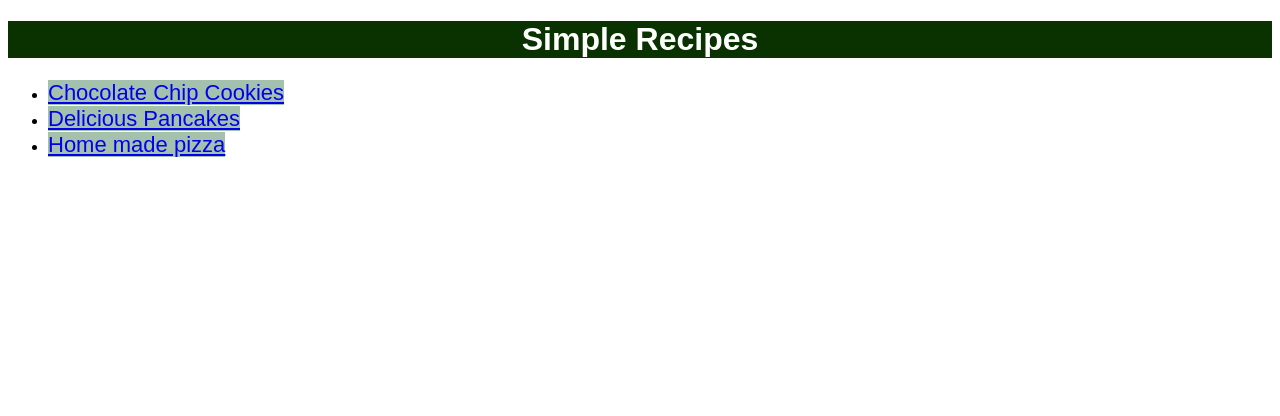
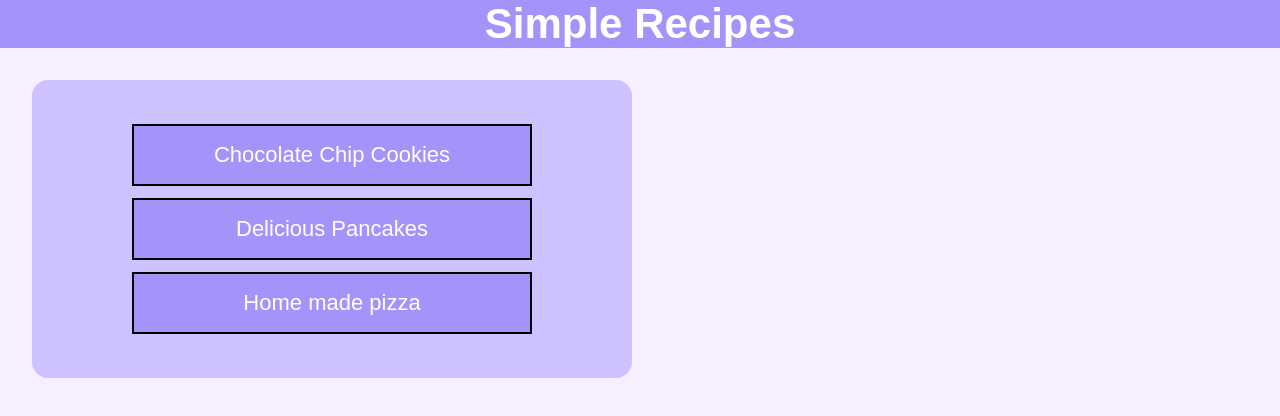
Before and after one commit to l1emant/simple-recipes, a plain HTML site: page index.html in a window 1280 px wide. Drawn offline with Linux system fonts and the light colour scheme.

Commit message:
Add style to index.html

```diff
--- a/index.html
+++ b/index.html
@@ -8,11 +8,13 @@
 </head>
 <body>
     <h1 class="menu">Simple Recipes</h1>
+   <div class="card">
     <ul>
-        <li><a class="cookies" href="./recipes/cookies.html">Chocolate Chip Cookies</a></li>
-        <li><a class="pancakes" href="./recipes/pancakes.html">Delicious Pancakes</a></li>
-        <li><a class="pizza" href="./recipes/pizza.html">Home made pizza</a></li>
+        <li class="cookies"><a class="recipe-one" href="./recipes/cookies.html">Chocolate Chip Cookies</a></li>
+        <li class="pancakes"><a class="recipe-two" href="./recipes/pancakes.html">Delicious Pancakes</a></li>
+        <li class="pizza"><a class="recipe-three" href="./recipes/pizza.html">Home made pizza</a></li>
     </ul>
+   </div>
 
 </body>
 </html>
--- a/styles.css
+++ b/styles.css
@@ -1,18 +1,74 @@
+*,
+*::before,
+*::after {
+    box-sizing: border-box;
+}
+
+* {
+    padding: 0;
+    margin: 0;
+}
+
+
 body{
     font-family: Arial, Helvetica, sans-serif;
+    background-color: #F5EFFF;
+}
+
+
+.card {
+    background-color:#CDC1FF;
+    border-radius: 16px;
+    width: 600px;
+    margin: 32px;
+    padding: 32px;
+
 }
 
 .menu{
-    font-size: 32px;
+    font-size: 42px;
     font-weight: 800px;
     text-align: center;
     color: #ffff;
-    background-color: #0A3200;
+    background-color: #A294F9 ;
 }
 
 
+/*
 .cookies, .pizza, .pancakes{
     background-color: #A3C1AD;
     font-size: 22px;
 
 }
+*/
+
+.cookies,.pizza,.pancakes{
+    background-color:#A294F9;
+    font-size: 22px;
+    font: 700px;
+    text-align: center;
+    width: 400px;
+    margin: 12px auto;
+    border: 2px solid black;
+    padding: 16px;
+}
+
+.recipe-one,
+.recipe-two,
+.recipe-three {
+    color: white;
+    text-decoration: none;
+
+}
+
+a:hover {
+    color: #5441d2;
+}
+
+a:visited {
+    color: #3318c9;
+}
+
+  ul {
+    list-style-type: none;
+  }
```
Also changed, not shown: 1 other file.
